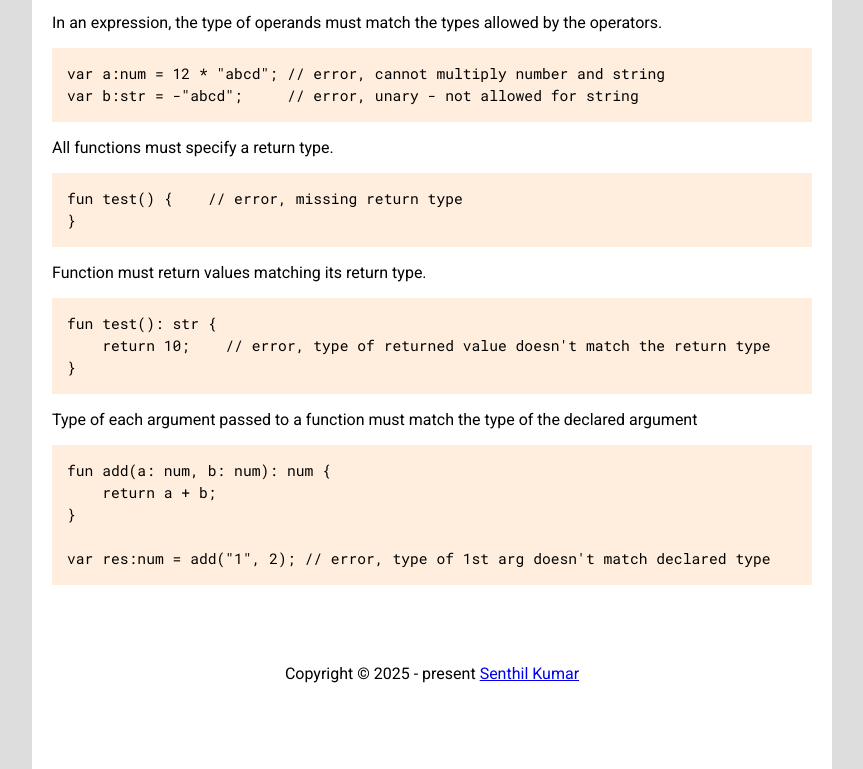
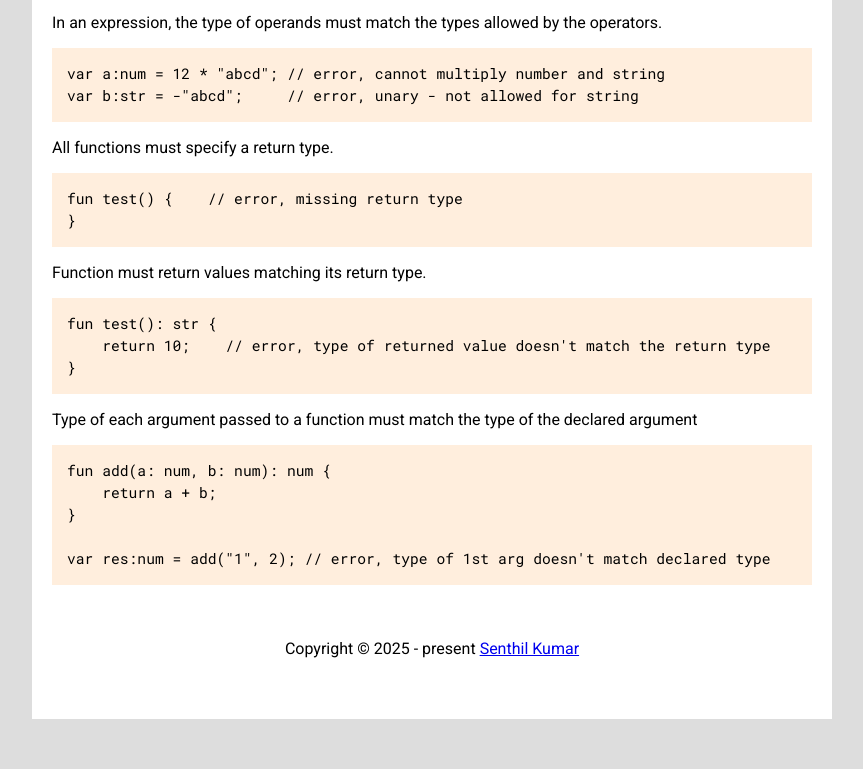
Before and after one commit to senthilvsh/saffron, a plain HTML site: page docs/guide.html in a window 1280 px wide. Shown: the part 4835-5604 px from the top of the page, without its empty margins (208-1071 px from the left). After the commit the page ends 5554 px from the top, so only its background shows below. Drawn offline with Linux system fonts and the light colour scheme.

Commit message:
Update links and style

```diff
--- a/docs/style.css
+++ b/docs/style.css
@@ -34,6 +34,8 @@ code {
 }
 
 .footer {
-    padding: 50px 0;
+    padding: 25px 0;
+    margin: 50px -20px -20px -20px
+    border-top: solid 10px #ffccaa;
     text-align: center;
 }
```
Also changed, not shown: docs/index.html (+1 -1 lines), docs/guide.html (renamed from docs/user-guide.html), 1 other file.
